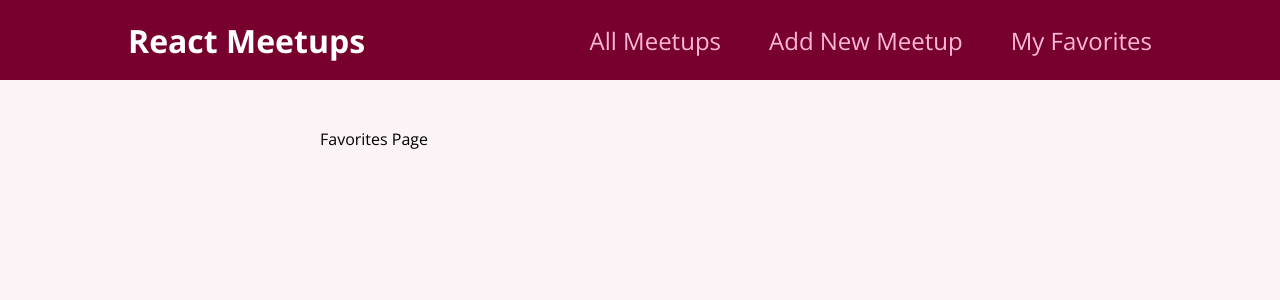
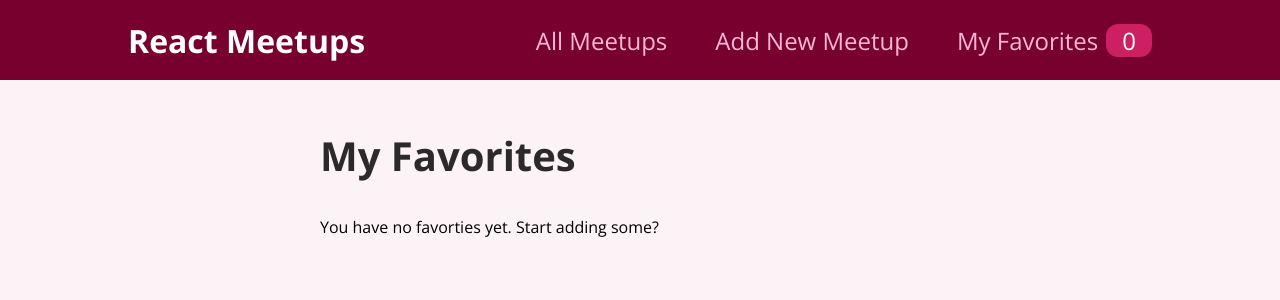
Before and after one commit to watsonst/MySecondReactApp, a React (Create React App) app: page /favorites in a window 1280 px wide. Shown: the top 300 px of the page. Built offline with nearby package versions, Linux system fonts and the light colour scheme; the HTML template or start-up script is replaced by a standard one.

Commit message:
Render Favorites page and add favorites badge

```diff
--- a/src/components/layout/MainNavigation.js
+++ b/src/components/layout/MainNavigation.js
@@ -1,10 +1,15 @@
 import React from "react";
-import { Link } from "react-router-dom"
+import { useContext } from "react";
+import { Link } from "react-router-dom";
 
-import classes from './MainNavigation.module.css'
+import classes from "./MainNavigation.module.css";
+import FavoritesContext from "../../store/favorites-context";
 
 function MainNavigation() {
-    return <header className={classes.header}>
+  const favoritesCtx = useContext(FavoritesContext);
+
+  return (
+    <header className={classes.header}>
       <div className={classes.logo}>React Meetups</div>
       <nav>
         <ul>
@@ -15,11 +20,15 @@
             <Link to="/new-meetup">Add New Meetup</Link>
           </li>
           <li>
-                    <Link to="/favorites">My Favorites</Link>
+            <Link to="/favorites">
+              My Favorites
+              <span className={classes.badge}>{favoritesCtx.totalFavorites}</span>
+            </Link>
           </li>
         </ul>
       </nav>
     </header>
+  );
 }
 
-export default MainNavigation
+export default MainNavigation;
--- a/src/pages/Favorties.js
+++ b/src/pages/Favorties.js
@@ -1,7 +1,25 @@
 import React from "react";
+import { useContext } from "react";
+import FavoritesContext from "../store/favorites-context";
+import MeetupList from "../components/meetups/MeetupList";
 
-function FavoritesPage(){
-    return <div>Favorites Page</div>;
+function FavoritesPage() {
+  const favoritesCtx = useContext(FavoritesContext);
+
+  let content;
+
+  if (favoritesCtx.totalFavorites === 0) {
+    content = <p>You have no favorties yet. Start adding some?</p>;
+  } else {
+    content = <MeetupList meetups={favoritesCtx.favorites} />;
+  }
+
+  return (
+    <section>
+      <h1>My Favorites</h1>
+      {content}
+    </section>
+  );
 }
 
 export default FavoritesPage;
```
Lines whose indentation alone changed are shown as unchanged.
